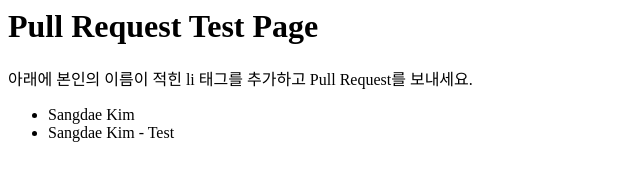
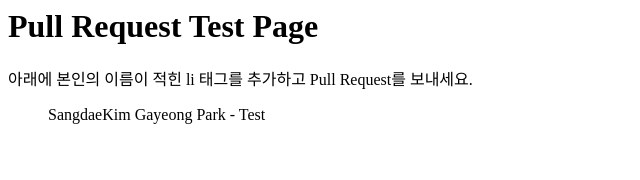
Before and after one commit to sdkim-cse/collaboration, a plain HTML site: page index.html in a window 1280 px wide. Shown: the whole page, without its empty margins (0-640 px from the left). Drawn offline with Linux system fonts and the light colour scheme.

Commit message:
add my username in index.html

```diff
--- a/index.html
+++ b/index.html
@@ -3,8 +3,8 @@
 <h1> Pull Request Test Page </h1>
 <p> 아래에 본인의 이름이 적힌 li 태그를 추가하고 Pull Request를 보내세요. </p>
 <ul>
-      <li> Sangdae Kim </li>
-      <li> Sangdae Kim - Test </li>
+<il> SangdaeKim</il>
+<il> Gayeong Park - Test </il>
 </ul>
 </body>
 </html>
```
Lines whose indentation alone changed are shown as unchanged.
